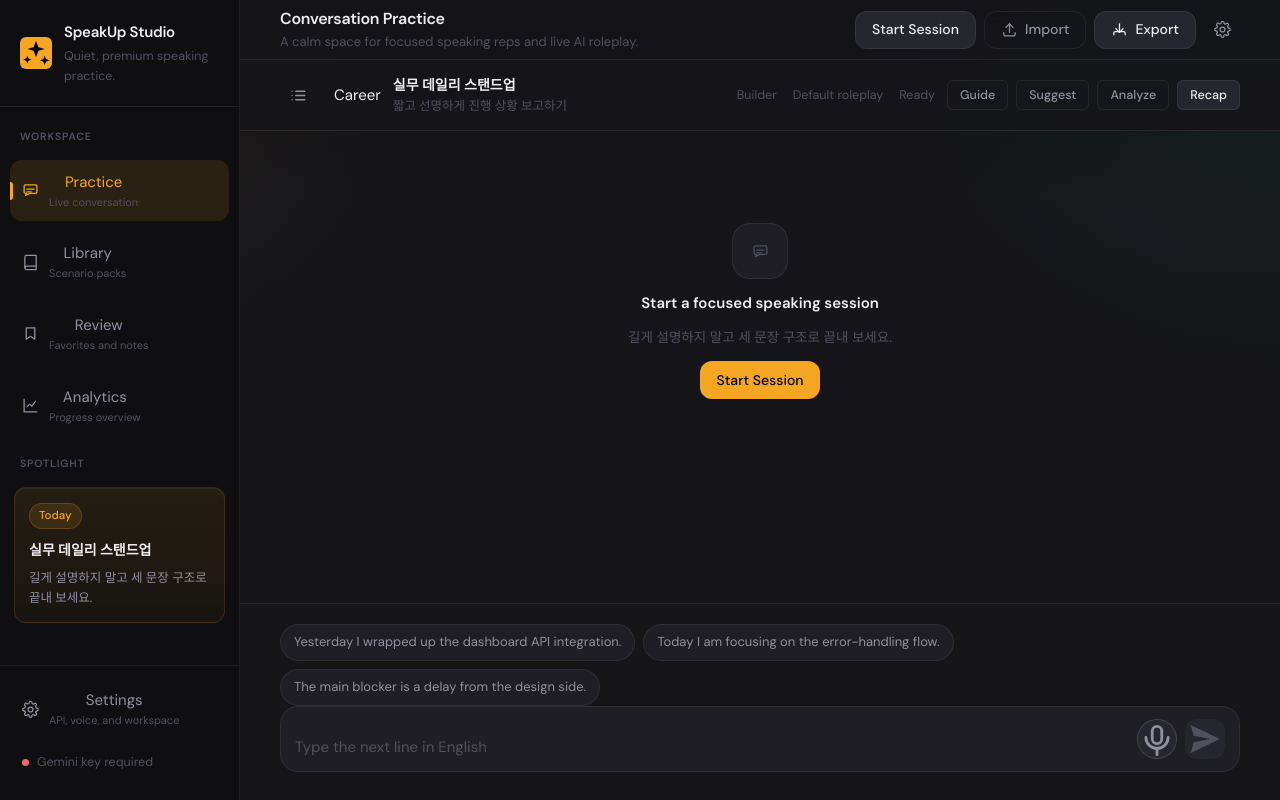
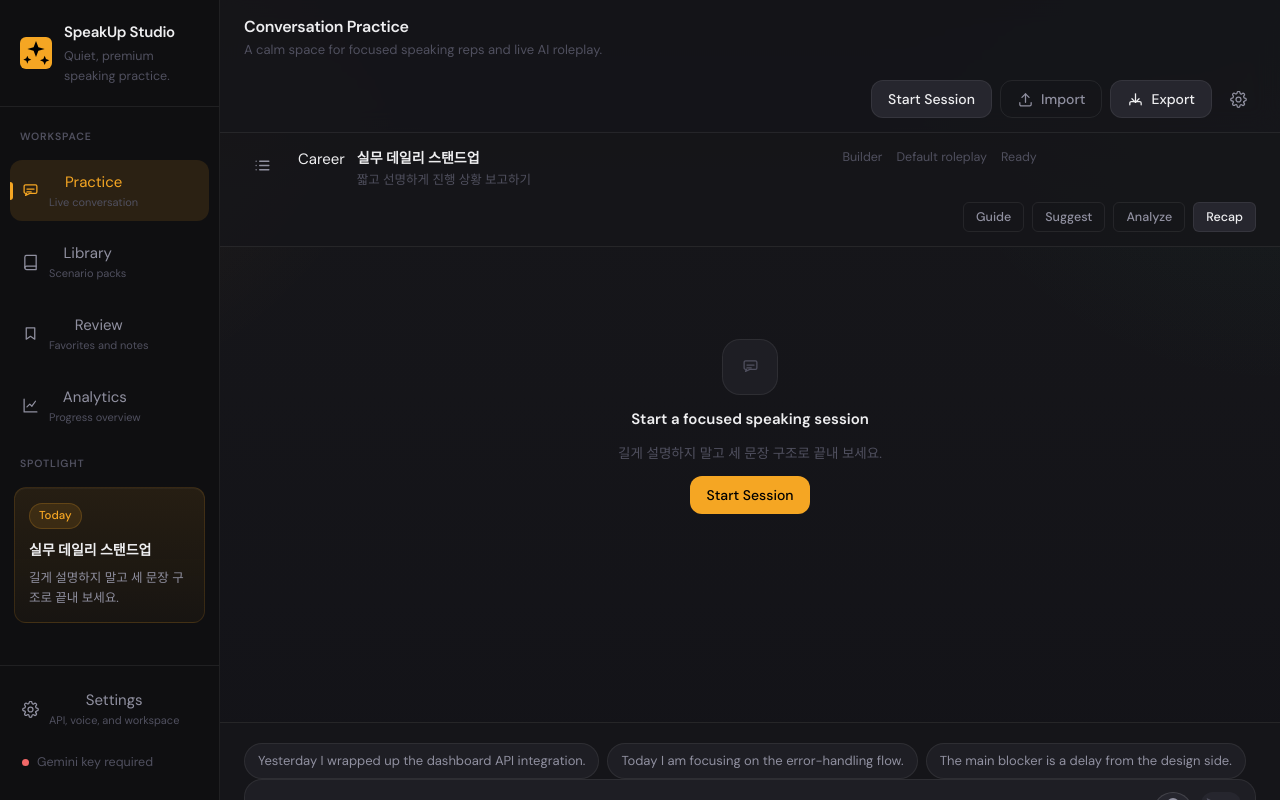
Before and after one commit to alibowbow/engspeakup, a React (Vite) app: page / in a window 1280 px wide. Built offline with nearby package versions, Linux system fonts and the light colour scheme.

Commit message:
fix: stabilize medium-width layout

```diff
--- a/src/App.tsx
+++ b/src/App.tsx
@@ -893,7 +893,7 @@ export default function App() {
 
       <div className="main-area">
         <header className="page-header">
-          <div>
+          <div className="page-heading">
             <div className="page-title">{pageMeta.title}</div>
             <p className="page-subtitle">{pageMeta.description}</p>
           </div>
--- a/src/styles.css
+++ b/src/styles.css
@@ -240,6 +240,7 @@ button, input, textarea, select { font: inherit; }
 
 .page-title { font-size: 16px; font-weight: 600; letter-spacing: -0.02em; }
 .page-subtitle { font-size: 13px; color: var(--text-3); }
+.page-heading { flex: 1 1 320px; min-width: 0; }
 .page-header-actions,
 .scenario-bar-actions,
 .input-actions,
@@ -335,7 +336,7 @@ button, input, textarea, select { font: inherit; }
 }
 
 .scenario-badge { display: inline-flex; align-items: center; gap: 6px; }
-.scenario-summary { min-width: 0; }
+.scenario-summary { min-width: 0; flex: 1 1 260px; }
 .scenario-title { font-size: 14px; font-weight: 600; }
 .scenario-caption, .scenario-meta, .catalog-meta, .card-subtitle, .form-hint, .toggle-desc, .message-time, .analysis-sentence, .card-copy { color: var(--text-3); }
 .scenario-caption { font-size: 12.5px; }
@@ -771,6 +772,48 @@ button, input, textarea, select { font: inherit; }
   .library-detail-card { position: static; top: auto; }
 }
 
+@media (max-width: 1320px) {
+  .app-layout { grid-template-columns: 220px minmax(0, 1fr); }
+  .page-header,
+  .scenario-bar { padding-inline: 24px; }
+  .chat-feed { padding-inline: 24px; }
+  .input-area { padding-inline: 24px; }
+
+  .page-header {
+    flex-wrap: wrap;
+    align-items: flex-start;
+    padding-block: 14px;
+  }
+
+  .page-header-actions {
+    width: 100%;
+    justify-content: flex-end;
+  }
+
+  .scenario-bar {
+    flex-wrap: wrap;
+    align-items: flex-start;
+  }
+
+  .scenario-summary {
+    flex: 1 1 280px;
+    min-width: 220px;
+  }
+
+  .scenario-meta {
+    margin-left: 0;
+    flex: 1 1 220px;
+    flex-wrap: wrap;
+    gap: 8px 14px;
+    white-space: normal;
+  }
+
+  .scenario-bar-actions {
+    flex: 1 0 100%;
+    justify-content: flex-end;
+  }
+}
+
 @media (max-width: 768px) {
   .app-layout { grid-template-columns: 1fr; grid-template-rows: 1fr auto; }
   .sidebar {
```
